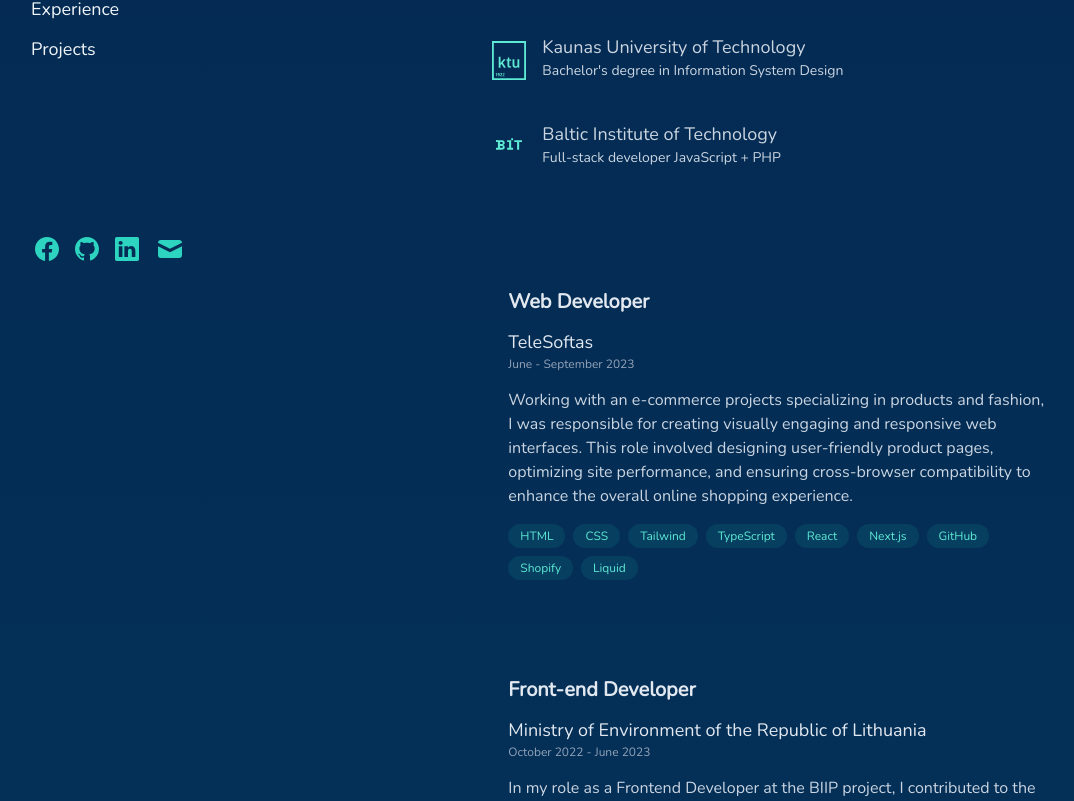
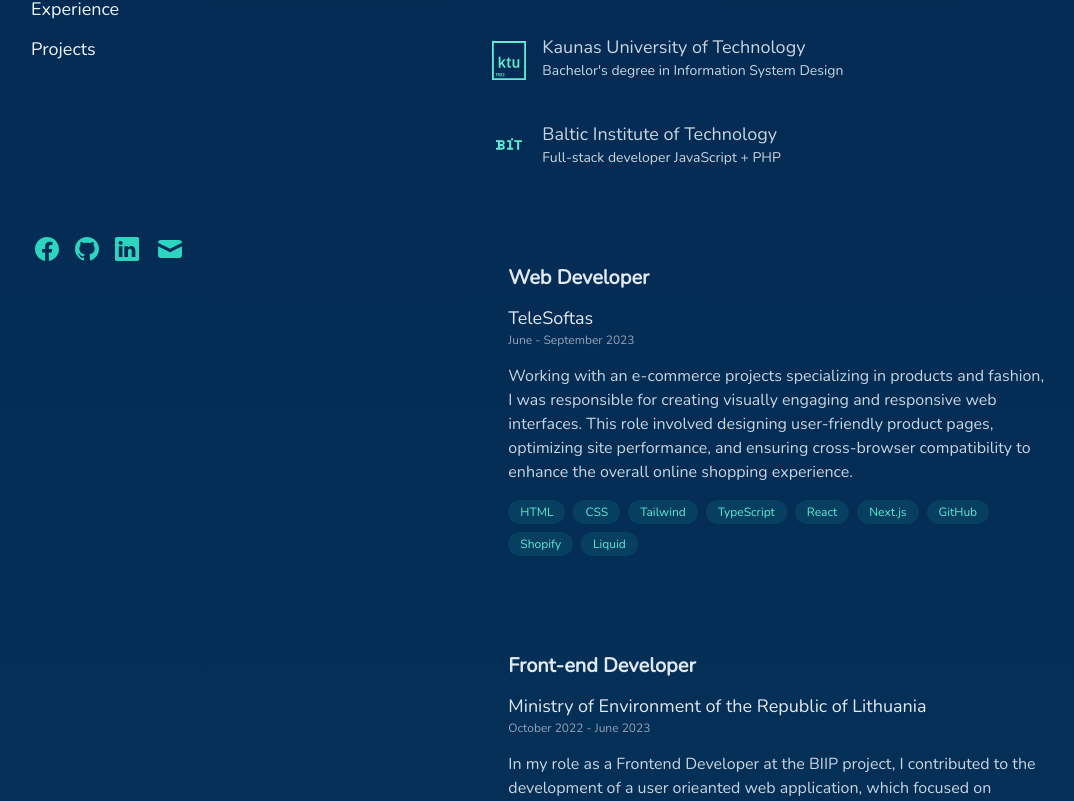
Before and after one commit to LeoGytis/LeoGytis.github.io, a Next.js app: page / in a window 1280 px wide. Shown: the part 483-1284 px from the top of the page, without its empty margins (49-1123 px from the left). Built offline with nearby package versions, Linux system fonts and the light colour scheme.

Commit message:
save for now

```diff
--- a/src/app/components/Experience.tsx
+++ b/src/app/components/Experience.tsx
@@ -5,7 +5,7 @@
   return (
     <div id="experience" className="text-slate-200">
       <div className="mb-12 experience_container">
-        <div className="lg:p-6">
+        <div className="lg:p-6 lg:pt-0">
           <Link id="one" href="https://telesoftas.com/">
             <h1 className="font-bold text-xl hover:bg-transparent pb-3">
               Web Developer
@@ -54,8 +54,7 @@
           </Link>
         </div>
       </div>
-      <div>
-      </div>
+      <div></div>
       <div className="mb-12 experience_container">
         <div className="lg:p-6">
           <Link href="https://am.lrv.lt/en/">
--- a/src/app/globals.css
+++ b/src/app/globals.css
@@ -134,7 +134,6 @@
     left: 0;
     background-color: #5eead4;
     transform: scaleX(0);
-
     transform-origin: bottom left;
     transition: transform 0.5s ease-out;
   }
```
